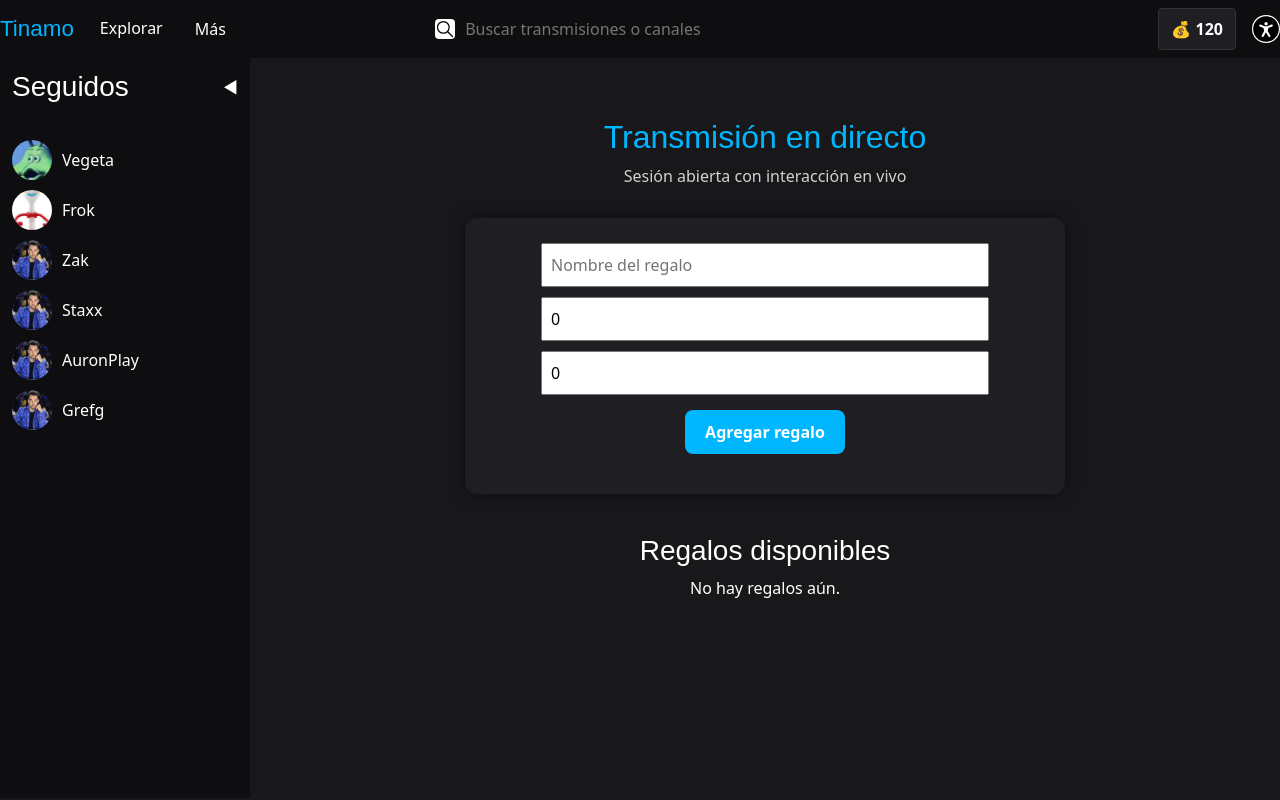
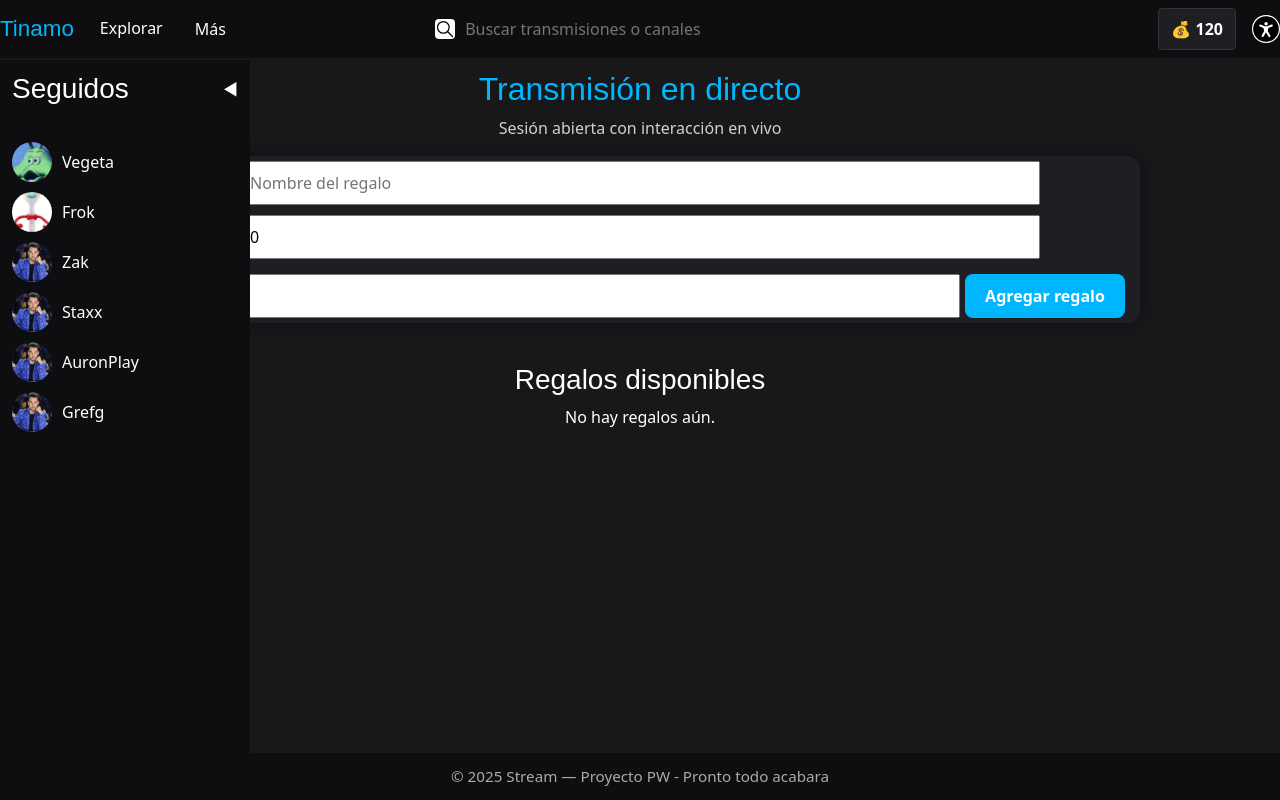
Before and after one commit to WCharlesOH/ProyectoPW, a React (Vite) app in the folder Pagina_Streams/: page /canal/1 in a window 1280 px wide. Shown: the top 800 px of the page. Built offline with nearby package versions, Linux system fonts and the light colour scheme.

Commit message:
Cambios en el Sidebar y contenido

```diff
--- a/Pagina_Streams/src/App.css
+++ b/Pagina_Streams/src/App.css
@@ -7,15 +7,14 @@
 }
 
 .app-body {
-  display: flex;
+  display: block;
   flex: 1;
   min-height: 0;
 }
 
 .content-area {
-  padding: 20px;
-  flex: 1;
-  overflow: auto;
+  padding: 12px 16px; /* recomendado */
+  box-sizing: border-box;
 }
 
 @media (max-width: 900px) {
--- a/Pagina_Streams/src/App.tsx
+++ b/Pagina_Streams/src/App.tsx
@@ -2,7 +2,6 @@ import { Routes, Route, useLocation } from 'react-router-dom'
 import Navbar from './components/Navbar'
 import Footer from './components/Footer'
 import './App.css'
-
 
 import Home from './pages/Home'
 import Explorar from './pages/Explorar'
@@ -28,22 +27,33 @@ import Perfil_V from './pages/Perfil_V'
 import GestionRegalos from './pages/GestionRegalos'
 import Logros from './pages/Logros'
 
+export default function App() {
 
+  const [monedas, setMonedas] = useState(120);
+  const [sidebarOpen, setSidebarOpen] = useState(true);
 
-//main
-
-export default function App() {
-  const [monedas, setMonedas] = useState(120);
   const location = useLocation();
   const hideSidebar = location.pathname === '/dashboard';
 
   return (
     <AuthProvider>
       <div className="app-shell">
+
         <Navbar monedas={monedas} setMonedas={setMonedas} />
+
         <div className="app-body">
-          {!hideSidebar && <Sidebar />}
-          <main className="content-area">
+
+          {!hideSidebar && (
+            <Sidebar onToggle={setSidebarOpen} />
+          )}
+
+          <main
+            className="content-area"
+            style={{
+              marginLeft: hideSidebar ? 0 : (sidebarOpen ? 0 : 60),
+              transition: "margin-left 0.3s ease"
+            }}
+          >
             <Routes>
               <Route path="/" element={<Home />} />
               <Route path="/explorar" element={<Explorar />} />
@@ -68,7 +78,9 @@ export default function App() {
             </Routes>
           </main>
         </div>
+
         <Footer />
+
       </div>
     </AuthProvider>
   )
--- a/Pagina_Streams/src/components/Navbar.css
+++ b/Pagina_Streams/src/components/Navbar.css
@@ -7,7 +7,7 @@
   justify-content: space-between;
   position: sticky;
   top: 0;
-  z-index: 10;
+  z-index: 200; /* <-- AUMENTADO */
   gap: 12px;
 }
 
--- a/Pagina_Streams/src/components/Sidebar.tsx
+++ b/Pagina_Streams/src/components/Sidebar.tsx
@@ -48,9 +48,10 @@ export default function Sidebar({ onToggle }: SidebarProps) {
       transition: "width 0.3s",
       backgroundColor: "#0e0e10",
       color: "white",
-    height: "calc(100vh - 60px)", // deja espacio para el navbar arriba
+      height: "calc(100vh - 60px)",
       overflow: "hidden",
-    top: 60, // altura del navbar
+      position: "fixed",
+      top: 60,
       left: 0,
       zIndex: 100,
   }}
--- a/Pagina_Streams/src/pages/Explorar.tsx
+++ b/Pagina_Streams/src/pages/Explorar.tsx
@@ -21,7 +21,7 @@ interface ExplorarProps {
 }
 
 export default function Explorar({ sidebarAbierto = true }: ExplorarProps) {
-  const paddingLeft = sidebarAbierto ? "270px" : "60px";
+  const paddingLeft = sidebarAbierto ? "0px" : "60px";
 
   return (
     <div
--- a/Pagina_Streams/src/pages/Home.tsx
+++ b/Pagina_Streams/src/pages/Home.tsx
@@ -46,7 +46,7 @@ const ITEMS_RECOMENDADOS: Item[] = [
 
 export default function InicioLogeado({ sidebarAbierto = true }: InicioLogeadoProps) {
   // Ajustar el padding según si el sidebar está abierto o cerrado
-  const paddingLeft = sidebarAbierto ? "270px" : "60px";
+  const paddingLeft = sidebarAbierto ? "0px" : "60px";
 
   return (
     <div className="home-page" style={{ paddingLeft }}>
--- a/Pagina_Streams/src/pages/PaginaStreamer.tsx
+++ b/Pagina_Streams/src/pages/PaginaStreamer.tsx
@@ -69,11 +69,10 @@ export default function PaginaStreamer() {
   return (
     <div
       style={{
-        padding: "40px",
+        padding: "0px",
+        marginTop: "0px",
         color: "white",
         textAlign: "center",
-
-        minHeight: "100vh",
       }}
     >
       <h2 style={{ color: "#00b7ff" }}>{detalleCanal.nombre}</h2>
@@ -81,12 +80,12 @@ export default function PaginaStreamer() {
 
       <div
         style={{
-          margin: "30px auto",
-          width: "90%",
-          maxWidth: "600px",
+          margin: "0px auto",
+          width: "100%",
+          maxWidth: "1000px",
           backgroundColor: "#1f1f23",
           borderRadius: "12px",
-          padding: "20px",
+          padding: "0px",
           boxShadow: "0 0 15px rgba(0,0,0,0.4)",
         }}
       >
```
Lines whose indentation alone changed are shown as unchanged.
